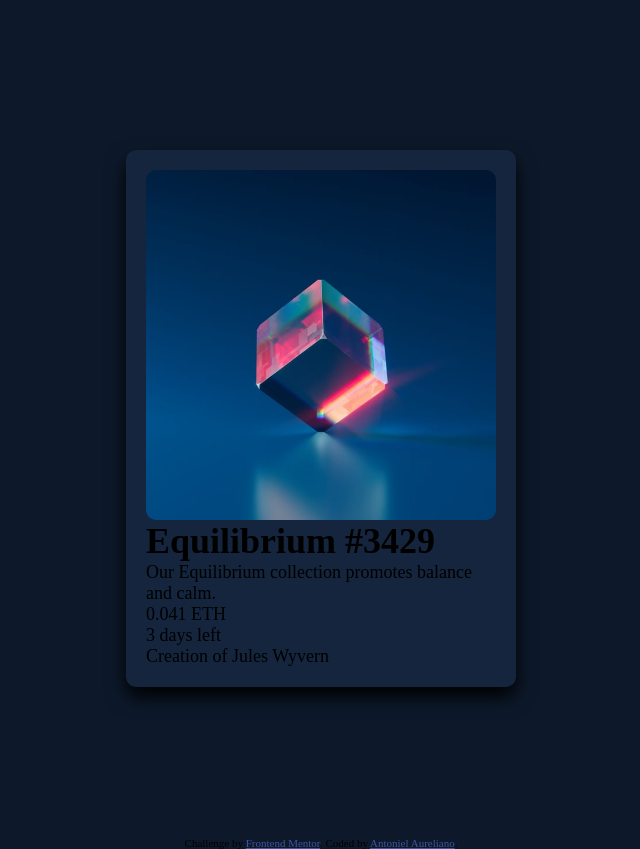
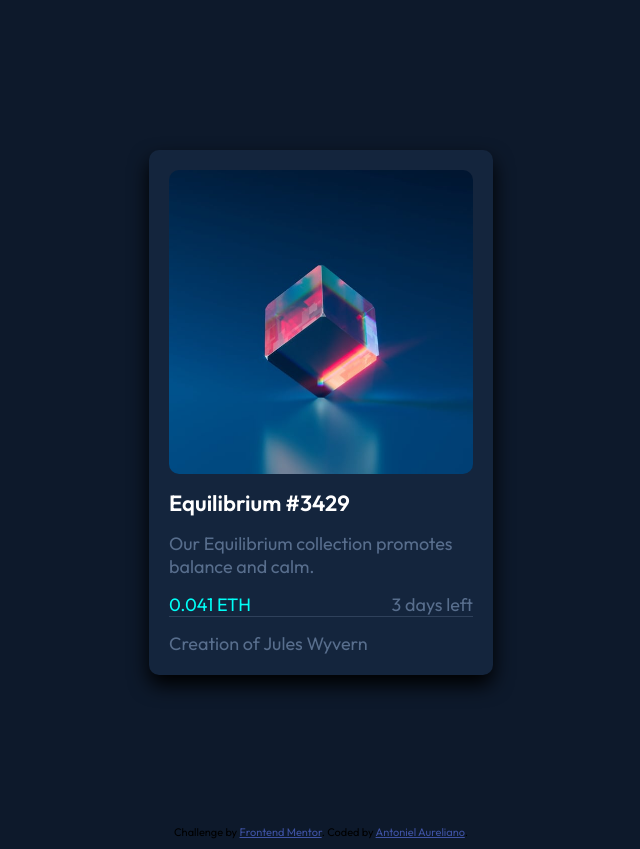
Before and after one commit to AntonielAureliano/nft-preview-card-component-main, a plain HTML site: page index.html in a window 1280 px wide. Shown: the whole page, without its empty margins (319-959 px from the left). Drawn offline with Linux system fonts and the light colour scheme.

Commit message:
Estilizando nft-preview e nft-preview-price.

```diff
--- a/index.html
+++ b/index.html
@@ -35,8 +35,10 @@
         <p>3 days left</p>
       </div>
 
+      <div class="nft-creator">
+        <p>Creation of <span>Jules Wyvern</span></p>
+      </div>
 
-      Creation of Jules Wyvern
     </div>
 
 
--- a/style.css
+++ b/style.css
@@ -1,7 +1,7 @@
 @import url("https://fonts.googleapis.com/css2?family=Outfit:wght@300;400;600&display=swap");
 
 :root {
-  --primary-soft-blue: hsl(215, 51%, 70%);
+  --primary-soft-blue: hsl(215, 23%, 45%);
   --primary-cyan: hsl(178, 100%, 50%);
   --primary-blue-link: hsl(228, 45%, 44%);
 
@@ -19,6 +19,7 @@
 
 body {
   background-color: var(--neutral-very-dark-blue);
+  font-family: var(--font-family-default);
   font-size: 1.125rem;
 }
 
@@ -31,15 +32,39 @@ img {
 .container {
   background-color: var(--neutral-very-dark-blue-2);
   border-radius: 10px;
+  box-sizing: border-box;
   box-shadow: 0 10px 20px 0;
   margin: 150px auto;
-  max-width: 350px;
+  max-width: 344px;
   padding: 20px;
 }
 
 /*Nft-image*/
 .nft-image img {
   border-radius: 10px;
+}
+
+/*Nft-preview*/
+.nft-preview h1 {
+  color: var(--neutral-white);
+  font-size: 1.375rem;
+  margin: 15px 0;
+}
+
+.nft-preview p {
+  color: var(--primary-soft-blue);
+}
+
+/*Nft-preview-price*/
+.nft-preview-price {
+  border-bottom: 1px solid var(--neutral-very-dark-blue-3);
+  display: flex;
+  justify-content: space-between;
+  margin: 15px 0;
+}
+
+.nft-preview-price p:first-child {
+  color: var(--primary-cyan);
 }
 
 /*Footer*/
```
